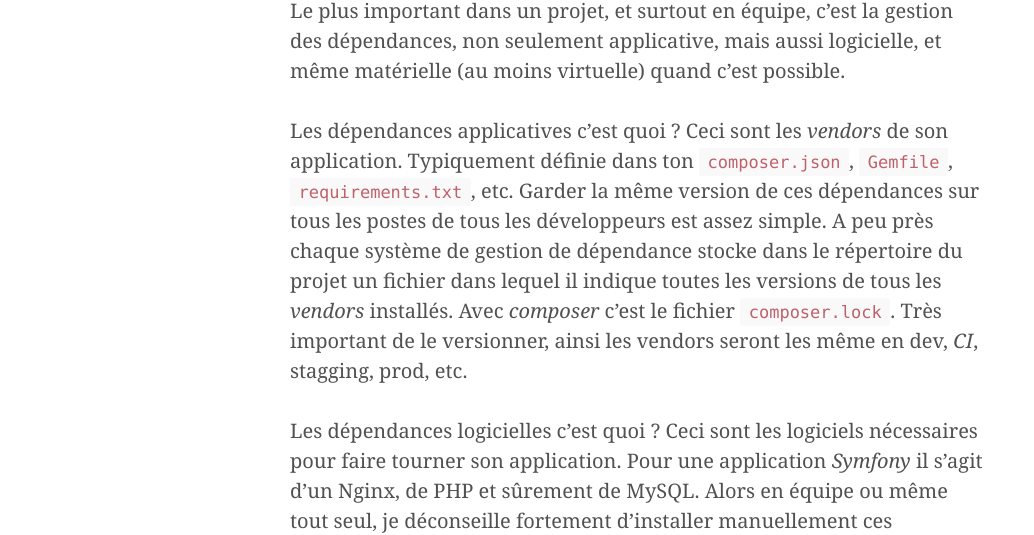
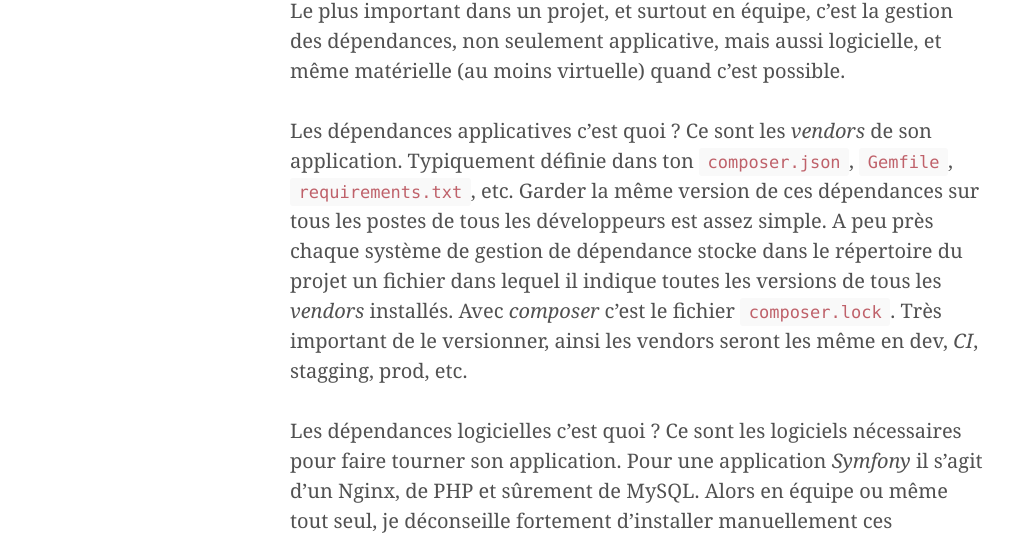
Before and after one commit to luxifer/luxifer.github.io, a Jekyll site: the page built from _posts/2015-03-27-bonnes-pratiques-de-developpement-partie-2.md, in a window 1280 px wide and 900 px high, scrolled down 1261 px. Shown: the part 143-678 px from the top of the window, without its empty margins (0-1034 px from the left). Built offline with Jekyll 4.4.1, drawn with Linux system fonts in a browser that asks for light colours; nearby versions of some CDN libraries; some web fonts are replaced; Markdown is read by kramdown in place of the engine named in the settings; comment, search, counter and statistics services are not loaded.

Commit message:
typos bis

```diff
--- a/_posts/2015-03-27-bonnes-pratiques-de-developpement-partie-2.md
+++ b/_posts/2015-03-27-bonnes-pratiques-de-developpement-partie-2.md
@@ -24,9 +24,9 @@ Tout ce que je vais écrire dans cette série d'article reflète uniquement ma p
 
 Le plus important dans un projet, et surtout en équipe, c'est la gestion des dépendances, non seulement applicative, mais aussi logicielle, et même matérielle (au moins virtuelle) quand c'est possible.
 
-Les dépendances applicatives c'est quoi ? Ceci sont les _vendors_ de son application. Typiquement définie dans ton `composer.json`, `Gemfile`, `requirements.txt`, etc. Garder la même version de ces dépendances sur tous les postes de tous les développeurs est assez simple. A peu près chaque système de gestion de dépendance stocke dans le répertoire du projet un fichier dans lequel il indique toutes les versions de tous les _vendors_ installés. Avec _composer_ c'est le fichier `composer.lock`. Très important de le versionner, ainsi les vendors seront les même en dev, _CI_, stagging, prod, etc.
+Les dépendances applicatives c'est quoi ? Ce sont les _vendors_ de son application. Typiquement définie dans ton `composer.json`, `Gemfile`, `requirements.txt`, etc. Garder la même version de ces dépendances sur tous les postes de tous les développeurs est assez simple. A peu près chaque système de gestion de dépendance stocke dans le répertoire du projet un fichier dans lequel il indique toutes les versions de tous les _vendors_ installés. Avec _composer_ c'est le fichier `composer.lock`. Très important de le versionner, ainsi les vendors seront les même en dev, _CI_, stagging, prod, etc.
 
-Les dépendances logicielles c'est quoi ? Ceci sont les logiciels nécessaires pour faire tourner son application. Pour une application _Symfony_ il s'agit d'un Nginx, de PHP et sûrement de MySQL. Alors en équipe ou même tout seul, je déconseille fortement d'installer manuellement ces dépendances. Car on va se retrouver avec une version de nginx en local, une autre en CI et encore une autre en prod. C'est le meilleur moyen de laisser passer des erreurs pour les voir seulement en prod, trop tard... Ce que je conseille plutôt c'est d'utiliser [vagrant](https://www.vagrantup.com/) ou encore mieux [docker](https://www.docker.com/).
+Les dépendances logicielles c'est quoi ? Ce sont les logiciels nécessaires pour faire tourner son application. Pour une application _Symfony_ il s'agit d'un Nginx, de PHP et sûrement de MySQL. Alors en équipe ou même tout seul, je déconseille fortement d'installer manuellement ces dépendances. Car on va se retrouver avec une version de nginx en local, une autre en CI et encore une autre en prod. C'est le meilleur moyen de laisser passer des erreurs pour les voir seulement en prod, trop tard... Ce que je conseille plutôt c'est d'utiliser [vagrant](https://www.vagrantup.com/) ou encore mieux [docker](https://www.docker.com/).
 
 Vagrant par exemple, permet de créer une machine virtuelle, de dire comment la provisionner, c'est à dire qu'est-ce qu'il faut installer dessus, et ensuite de pouvoir partager cette machine virtuelle entre tous les collaborateurs du projet. Comme ça tout le monde à la même version des mêmes logiciels d'installés.
 
```
